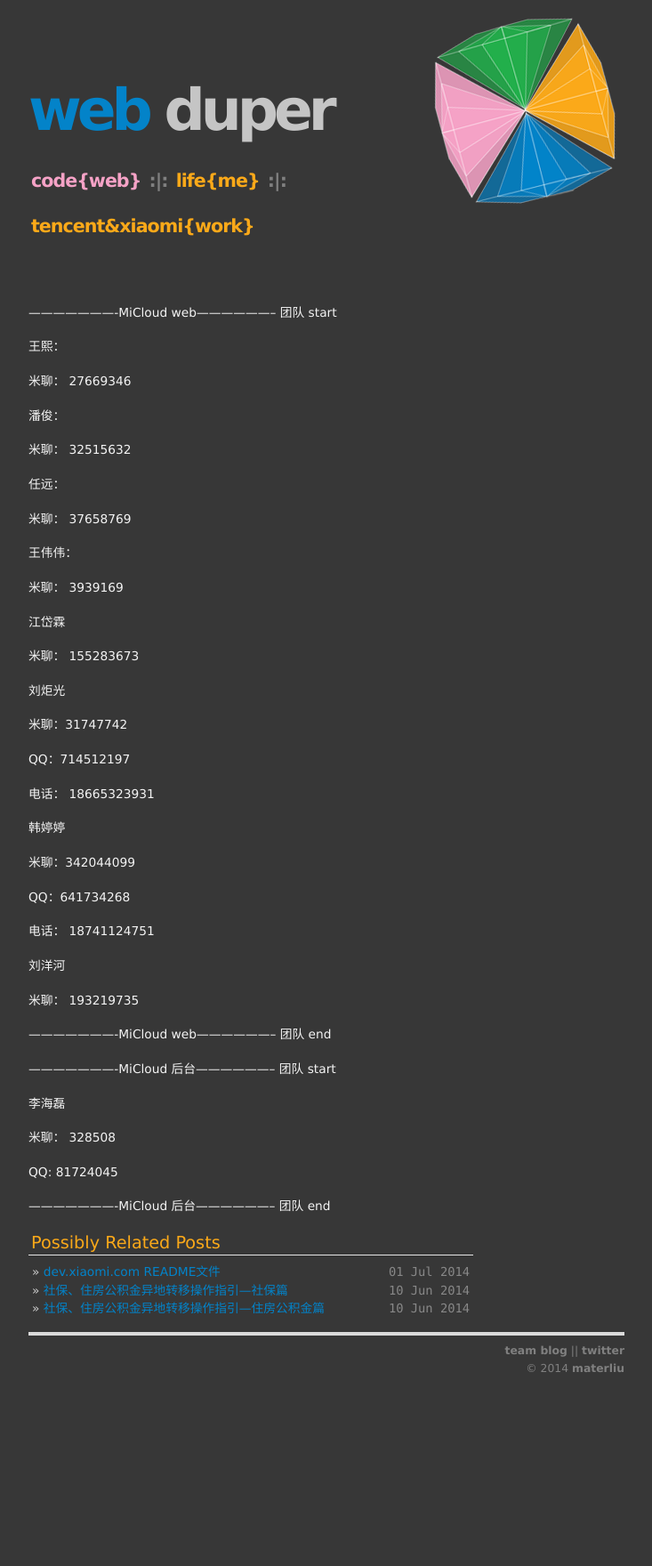
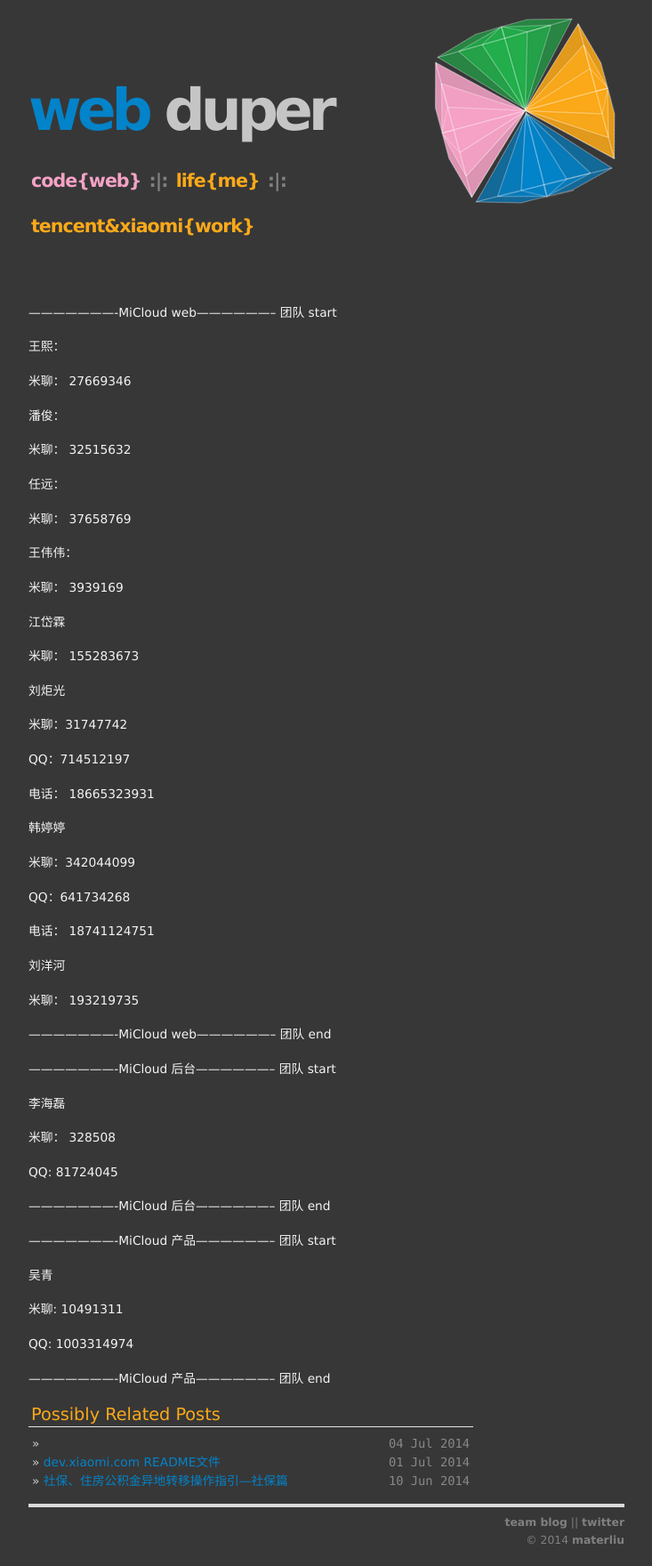
Before and after one commit to materliu/materliu.github.io, a Jekyll site: the page built from all/tencent/xiaomi/_posts/2014-07-01-xiaomi-relative-people-contact.md, in a window 1280 px wide. Shown: the whole page at 89% size, without its empty margins (273-1006 px from the left). Built offline with Jekyll 4.4.1, drawn with Linux system fonts in a browser that asks for light colours; Markdown is read by kramdown in place of the engine named in the settings; before the commit the page ends 1567 px from its top, so only the background shows below that.

Commit message:
add wuqing's info

```diff
--- a/all/tencent/xiaomi/_posts/2014-07-01-xiaomi-relative-people-contact.md
+++ b/all/tencent/xiaomi/_posts/2014-07-01-xiaomi-relative-people-contact.md
@@ -63,3 +63,13 @@
 QQ: 81724045
 
 ----------------------MiCloud 后台-------------------- 团队 end
+
+----------------------MiCloud 产品-------------------- 团队 start
+
+吴青
+
+米聊: 10491311
+
+QQ: 1003314974
+
+----------------------MiCloud 产品-------------------- 团队 end
```
Also changed, not shown: all/tencent/xiaomi/_posts/2014-07-03-xiaomi-push-service.md (added, +4 -0 lines).
